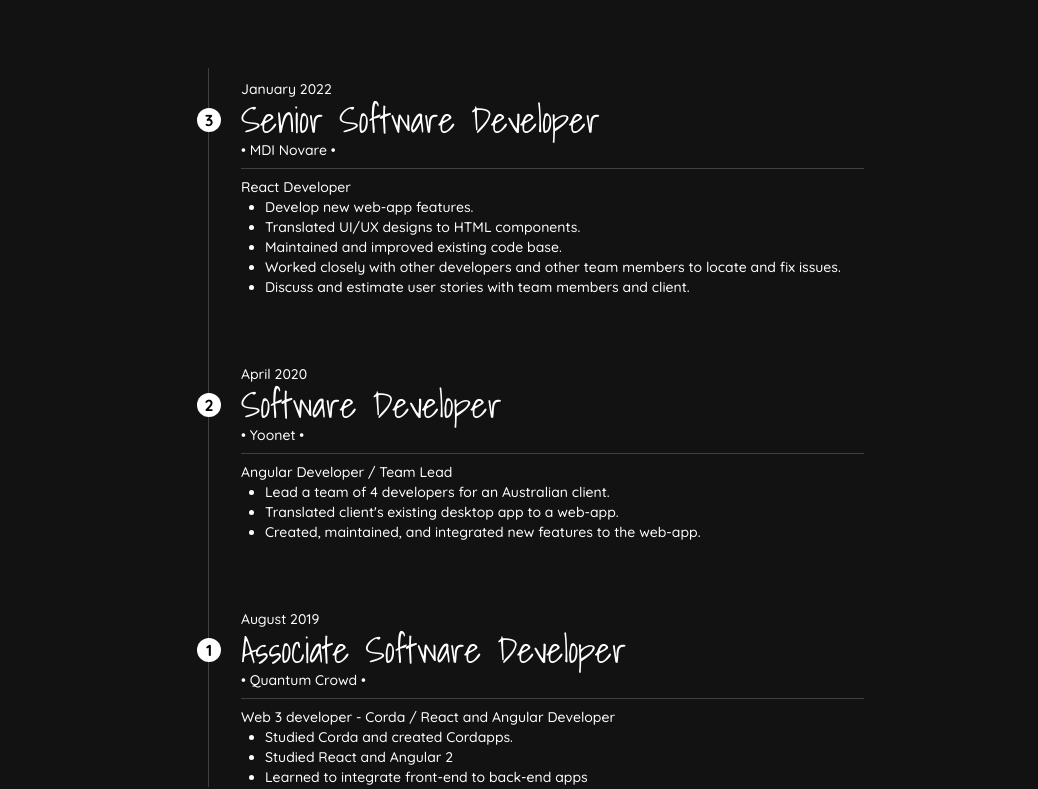
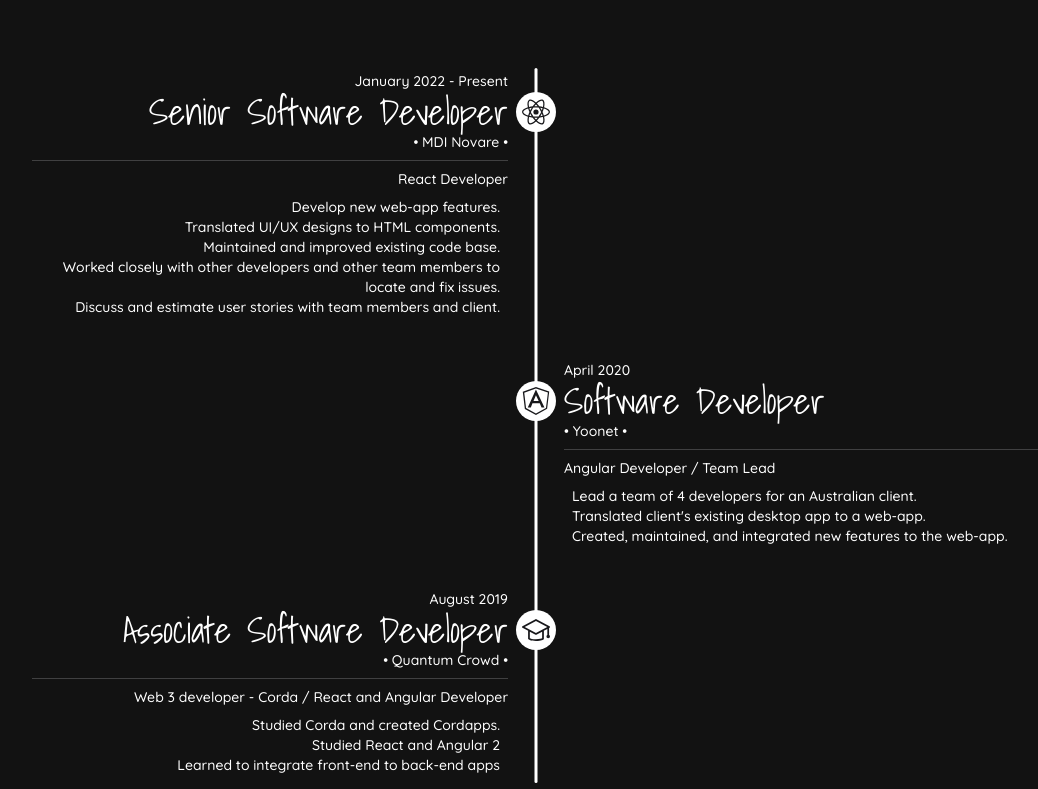
Before and after one commit to levi-ren/portfolio, a Next.js app: page / in a window 1280 px wide. Shown: the part 2100-2889 px from the top of the page, without its empty margins (104-1142 px from the left). Built offline with nearby package versions, Linux system fonts and the light colour scheme.

Commit message:
Updated experience section

```diff
--- a/src/components/experiences.tsx
+++ b/src/components/experiences.tsx
@@ -1,3 +1,5 @@
+import { SiAngularjs, SiReact } from "react-icons/si";
+import { SlGraduation } from "react-icons/sl";
 import Container from "./container";
 
 interface ExperiencesProps {}
@@ -10,19 +12,25 @@
 
 export default function Experiences(props: ExperiencesProps) {
   return (
-    <section id="experiences" className="pt-28 px-2">
-      <Container className="space-y-16">
-        <p className="text-7xl font-bold font-mono text-right">Work:</p>
-
-        <ol className="relative max-w-2xl m-auto pl-2">
-          <li className="relative border-l dark:border-slate-50/20 border-zinc-400 pl-8 pr-2 pt-2">
-            <time className="text-sm">January 2022</time>
+    <Container as="section" id="experiences" className="pt-28 px-2 space-y-16">
+      <p className="text-7xl font-bold font-mono">Work:</p>
+      <Container
+        as="ol"
+        className="relative before:content-[''] before:h-full before:bg-zinc-900 before:w-[3px] before:block before:absolute before:top-0 md:before:left-1/2 md:before:-translate-x-1/2 before:left-[26.5px] before:rounded-full before:dark:bg-white space-y-8"
+      >
+        <Container
+          as="li"
+          maxWidth="lg"
+          className="relative dark:border-slate-50/20 border-zinc-400 px-2 flex md:text-right gap-x-2 flex-row-reverse md:flex-row"
+        >
+          <div className="flex-1">
+            <time className="text-sm">January 2022 - Present</time>
             <h3 className="font-mono text-4xl">Senior Software Developer</h3>
             <p className="text-sm">• MDI Novare •</p>
             <Divider />
             <div className="text-sm space-y-2">
               React Developer
-              <ul className="list-disc pl-6">
+              <ul className="sm:p-2 list-disc md:list-none ml-4 md:ml-0">
                 <li>Develop new web-app features.</li>
                 <li>Translated UI/UX designs to HTML components.</li>
                 <li>Maintained and improved existing code base.</li>
@@ -36,18 +44,31 @@
                 </li>
               </ul>
             </div>
-            <span className="bg-zinc-900 text-white dark:bg-white dark:text-black rounded-full p-1 -left-3 w-6 font-bold h-6 leading-none text-center absolute top-10">
-              3
-            </span>
-          </li>
-          <li className="relative border-l dark:border-slate-50/20 border-zinc-400 pl-8 pr-2 pt-16">
+          </div>
+
+          <span className="bg-zinc-900 text-white dark:bg-white dark:text-zinc-900 rounded-full flex justify-center items-center mt-6 w-10 h-10 font-bold leading-none text-center ">
+            <SiReact className="h-7 w-7" />
+          </span>
+
+          <div className="flex-1 hidden md:block" />
+        </Container>
+        <Container
+          as="li"
+          maxWidth="lg"
+          className="relative dark:border-slate-50/20 border-zinc-400 px-2 flex gap-x-2 "
+        >
+          <div className="flex-1 hidden md:block" />
+          <span className="bg-zinc-900 text-white dark:bg-white dark:text-zinc-900 rounded-full flex justify-center items-center mt-6 w-10 h-10 font-bold leading-none text-center ">
+            <SiAngularjs className="h-7 w-7" />
+          </span>
+          <div className="flex-1">
             <time className="text-sm">April 2020</time>
             <h3 className="font-mono text-4xl">Software Developer</h3>
             <p className="text-sm">• Yoonet •</p>
             <Divider />
             <div className="text-sm space-y-2">
               Angular Developer / Team Lead
-              <ul className="list-disc pl-6">
+              <ul className="sm:p-2 list-disc md:list-none ml-4 md:ml-0">
                 <li>Lead a team of 4 developers for an Australian client.</li>
                 <li>
                   Translated client&apos;s existing desktop app to a web-app.
@@ -58,30 +79,33 @@
                 </li>
               </ul>
             </div>
-            <span className="text-white bg-zinc-900 rounded-full p-1 -left-3 w-6 font-bold h-6 leading-none text-center absolute top-24 g-zinc-900  dark:bg-white dark:text-black ">
-              2
-            </span>
-          </li>
-          <li className="relative border-l dark:border-slate-50/20 border-zinc-400 pl-8 pr-2 pt-16">
+          </div>
+        </Container>
+        <Container
+          as="li"
+          maxWidth="lg"
+          className="relative dark:border-slate-50/20 border-zinc-400 px-2 flex md:text-right gap-x-2  flex-row-reverse md:flex-row"
+        >
+          <div className="flex-1">
             <time className="text-sm">August 2019</time>
             <h3 className="font-mono text-4xl">Associate Software Developer</h3>
             <p className="text-sm">• Quantum Crowd •</p>
             <Divider />
             <div className="text-sm space-y-2">
               Web 3 developer - Corda / React and Angular Developer
-              <ul className="list-disc pl-6">
+              <ul className="sm:p-2 list-disc md:list-none ml-4 md:ml-0">
                 <li>Studied Corda and created Cordapps.</li>
                 <li>Studied React and Angular 2</li>
                 <li>Learned to integrate front-end to back-end apps</li>
               </ul>
             </div>
-
-            <span className="text-white bg-zinc-900 rounded-full p-1 -left-3 w-6 font-bold h-6 leading-none text-center absolute top-24 g-zinc-900  dark:bg-white dark:text-black ">
-              1
-            </span>
-          </li>
-        </ol>
+          </div>
+          <span className="bg-zinc-900 text-white dark:bg-white dark:text-zinc-900 rounded-full flex justify-center items-center mt-6 w-10 h-10 font-bold leading-none text-center ">
+            <SlGraduation className="h-7 w-7" />
+          </span>
+          <div className="flex-1 hidden md:block" />
+        </Container>
       </Container>
-    </section>
+    </Container>
   );
 }
```
